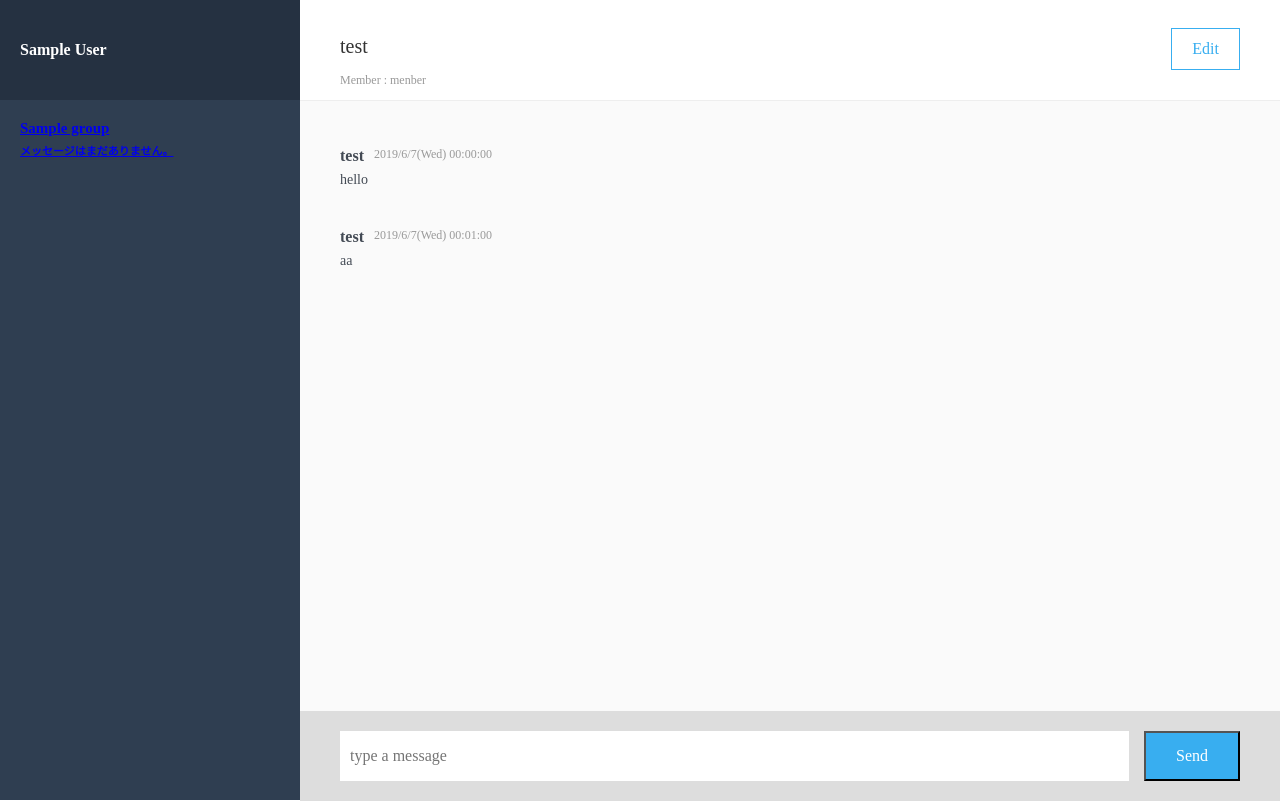
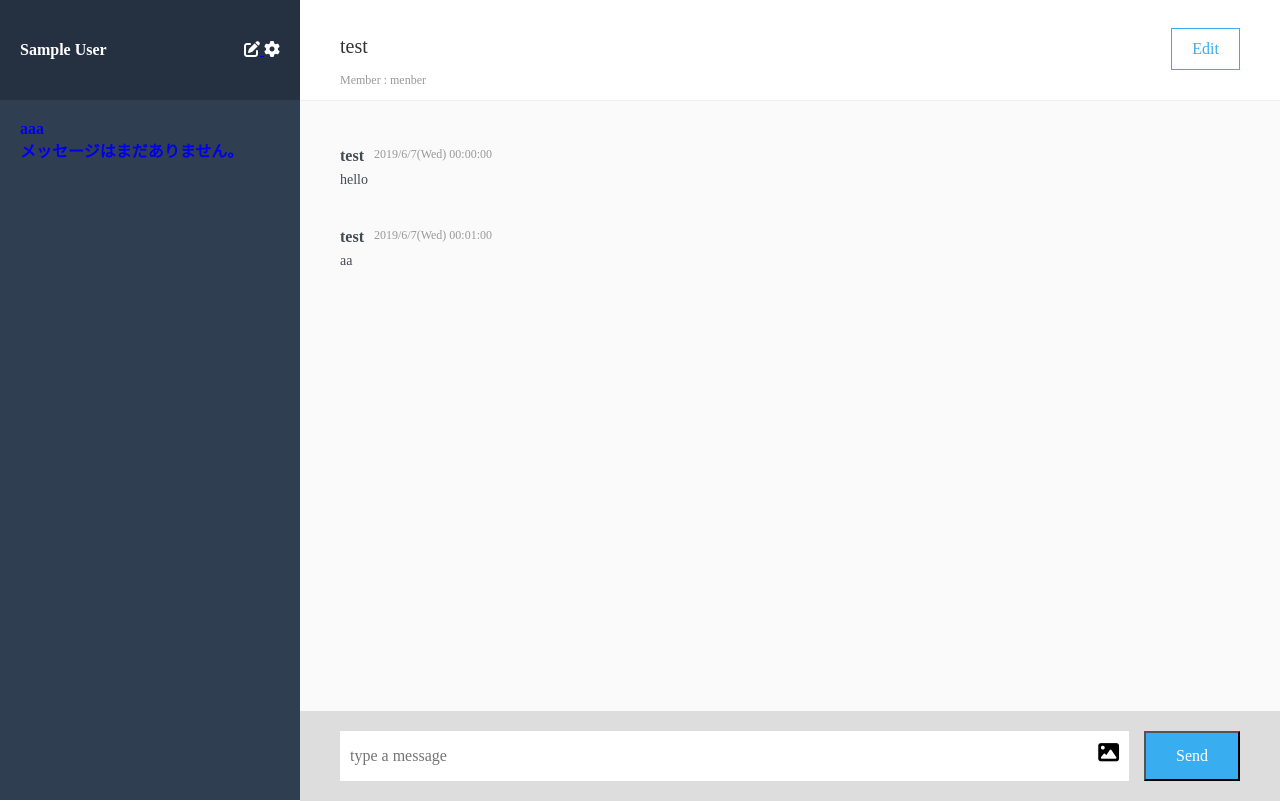
Before and after one commit to tatsuki43xxv/chat-space, a Rails app: page / in a window 1280 px wide. Run offline with Rails 7, Linux system fonts and the light colour scheme; a user stored in the database is signed in; tables that the repository leaves empty hold one stand-in row (values such as "Sample post"); style sheets or scripts are compiled from the project's sources; some libraries are stand-ins or nearby versions.

Commit message:
gemの修正

```diff
--- a/app/assets/stylesheets/_side.scss
+++ b/app/assets/stylesheets/_side.scss
@@ -33,13 +33,17 @@
     padding: 20px;
     box-sizing: border-box;
     .group {
-      color: $white;
       font-weight: bold;
+      a {
+        text-decoration: none;
+      }
       &__group-name {
+        color: $white;
         font-size: 15px;
         padding-bottom: 5px;
       }
       &__latest-message {
+        color: $white;
         font-size: 11px;
         padding-bottom: 40px;
       }
--- a/app/assets/stylesheets/application.scss
+++ b/app/assets/stylesheets/application.scss
@@ -5,3 +5,5 @@
 @import "./index";
 @import "./user";
 @import "./group";
+@import "font-awesome-sprockets";
+@import "font-awesome";
--- a/app/views/groups/_side.html.haml
+++ b/app/views/groups/_side.html.haml
@@ -9,11 +9,12 @@
       %li.user-name__edit-account
         =link_to edit_user_path(current_user) do
           %i.fa.fa-cog
+
   .groups
     .group
       - current_user.groups.each do |group|
         = link_to groups_path(group) do
-          .group__group-name
-            = group.name
-          .group__latest-message
+          .group-name
+            aaa
+          .latest-message
             メッセージはまだありません。
```
Also changed, not shown: Gemfile, Gemfile.lock, 1 other file.
